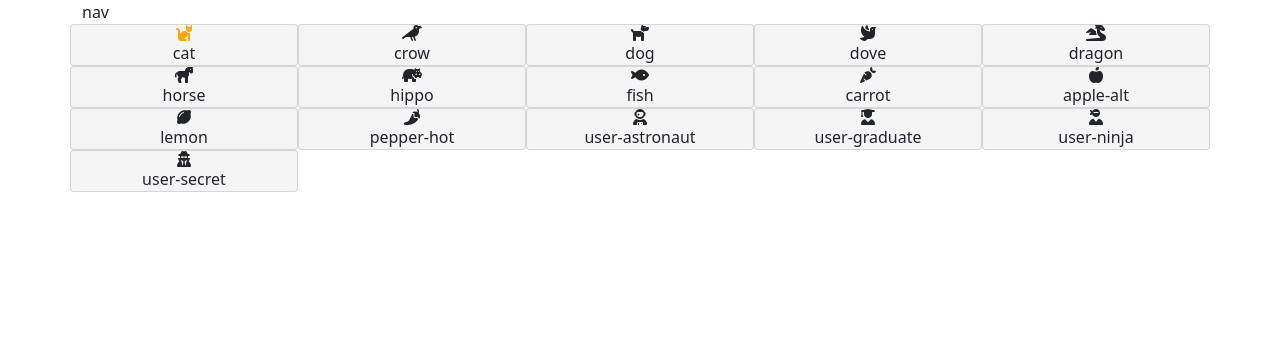
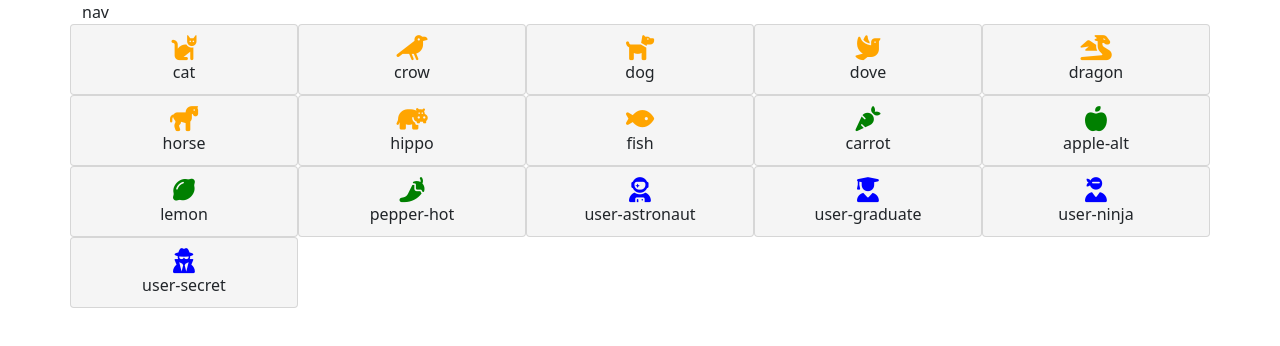
Before and after one commit to luca-gif/js-es6-icons, a plain HTML site: page index.html in a window 1280 px wide. Drawn offline with nearby package versions, Linux system fonts and the light colour scheme.

Commit message:
Milestone 2 completa

```diff
--- a/data.js
+++ b/data.js
@@ -115,18 +115,13 @@ const items = [{
 items.forEach((item) => {
     const card = generaCard(item);
     document.querySelector(".row").innerHTML += card;
-
-    /* Separo gli oggetti in base al colore */
-
-    if (item.color === "orange") {
-        document.querySelector(".card i").classList.add("orange");
-    } else if (item.color === "green") {} else {}
 });
 
 function generaCard(item) {
+    let classe = item.color ? item.color : "";
     return `
 	<div class="col card text-center lm-card">
-	<i class="${item.family} ${item.prefix}${item.name}"></i>
+	<i class="${item.family} ${item.prefix}${item.name} ${classe}"></i>
 			 ${item.name}
 	</div>`;
 }
--- a/style.css
+++ b/style.css
@@ -1,5 +1,10 @@
 .lm-card {
     background-color: #f5f5f5;
+    padding: 10px 0;
+}
+
+i {
+    font-size: 25px;
 }
 
 .orange {
@@ -7,9 +12,9 @@
 }
 
 .blue {
-    background-color: blue;
+    color: blue;
 }
 
 .green {
-    background-color: green;
+    color: green;
 }
```
